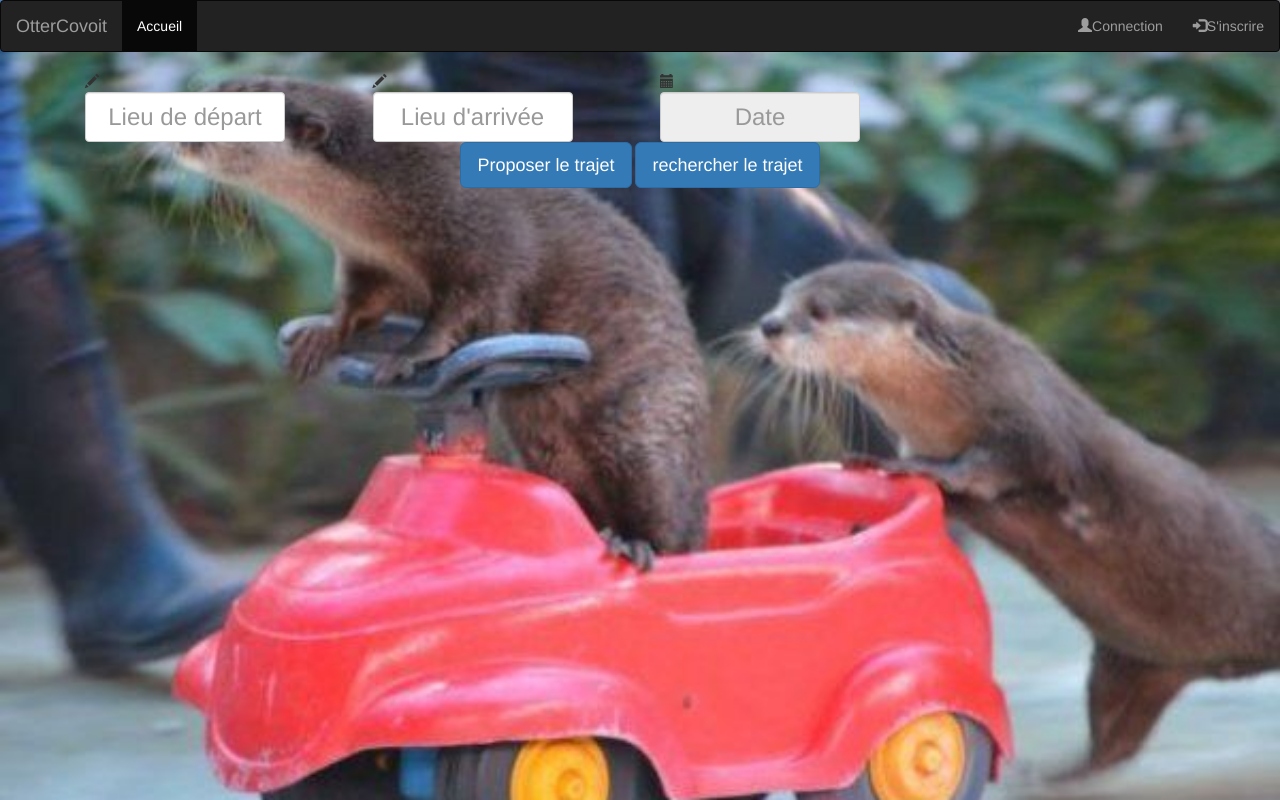
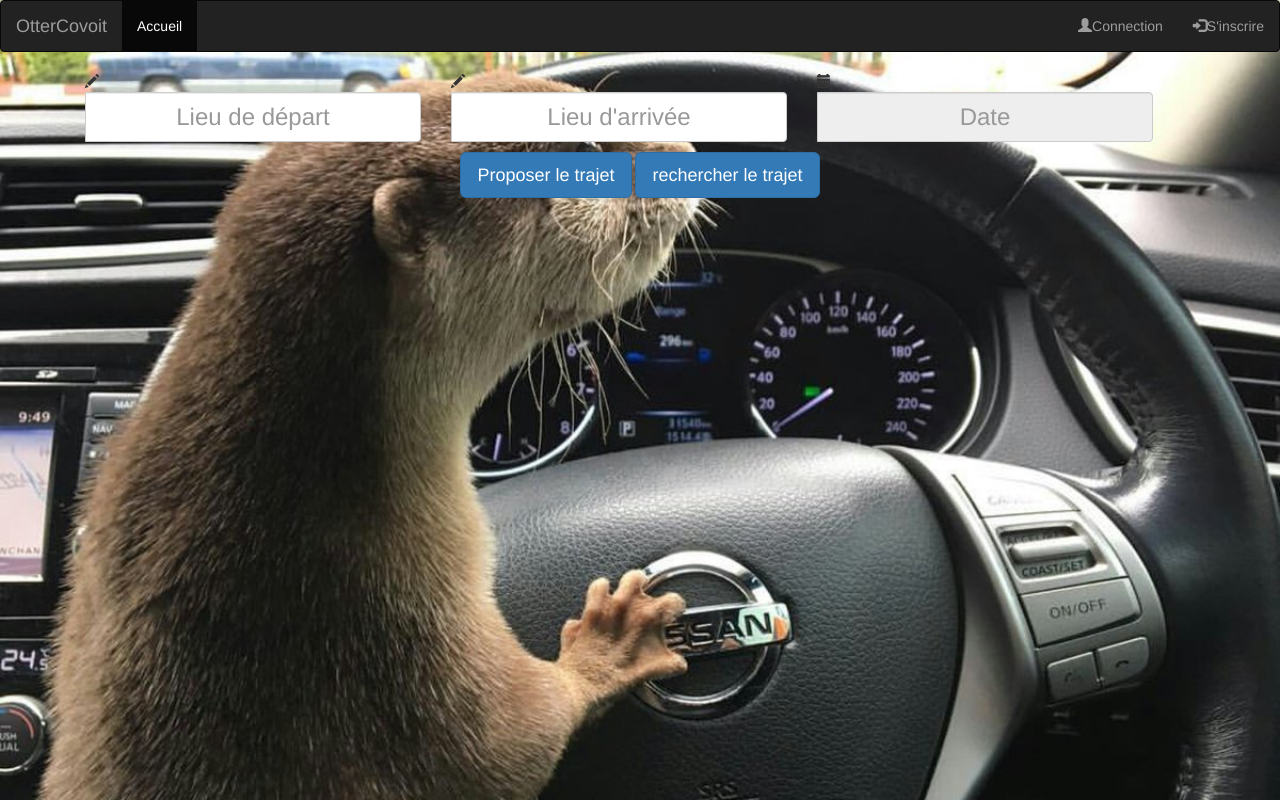
Before and after one commit to Mahery05/projet-covoit, a PHP site: page / in a window 1280 px wide. Run offline with PHP 8.4, Linux system fonts and the light colour scheme; some libraries are stand-ins or nearby versions.

Commit message:
Mise à jour

```diff
--- a/Index.html
+++ b/Index.html
@@ -1,6 +1,5 @@
 <!DOCTYPE html>
 <html lang="en">
-
   <head>
     <title>OtterCovoit | Accueil</title>
     <meta charset="utf-8">
@@ -10,9 +9,7 @@
     <script src="https://ajax.googleapis.com/ajax/libs/jquery/3.2.1/jquery.min.js"></script>
     <script src="https://maxcdn.bootstrapcdn.com/bootstrap/3.3.7/js/bootstrap.min.js"></script>
   </head>
-
   <body>
-
     <nav class="navbar navbar-inverse">
       <div class="container-fluid">
 	<div class="navbar-header">
@@ -27,39 +24,33 @@
 	</ul>
       </div>
     </nav>
-
     <div class="container">
-    <div class="row">
-
-      <div id="Adresse_depart" class="col-xs-12 col-md-5">
+      <div class="row justify-content-center input-group input-group-lg">
+        <div id="Adresse_depart" class="col-xs-12 col-md-4">
           <div class="icn">
 	    <i class="glyphicon glyphicon-pencil" title="Point de départ | Me localiser" alt="départ"></i>
           </div>
           <input type="text" id="ChmpAdresseDepart" data-html='true' autocomplete="off"  class='geocodify form-control buttonIndexTrajet' name="ChmpAdresseDepart" placeholder="Lieu de départ"/>
         </div>
-
-      <div id="Adresse_arrivee" class="col-xs-12 col-md-5">
+        <div id="Adresse_arrivee" class="col-xs-12 col-md-4">
           <div class="icn">
 	    <i class="glyphicon glyphicon-pencil" title="Point d'arrivé" alt="arrivé"></i>
 	  </div>
           <input type="text" id="ChmpAdresseArrivee" data-html='true' class="form-control buttonIndexTrajet" autocomplete="off" name="ChmpAdresseArrivee" placeholder="Lieu d'arrivée"/>
         </div>
-
-      <div id="Champs_date" class="col-xs-12 col-md-2">
+        <div id="Champs_date" class="col-xs-12 col-md-4">
           <div class="icn">
 	    <i class="glyphicon glyphicon-calendar"></i>
 	  </div>
           <input type="text" name="depart_le" id="depart_le" class='form-control buttonIndexTrajet' tabindex="4" placeholder="Date" readonly/>
         </div>
-
       </div>
     </div>
-
+    <div class="marge">
       <div class="center-block text-center">
 	<button type="button" class="btn btn-primary btn-lg">Proposer le trajet</button>
 	<button type="button" class="btn btn-primary btn-lg">rechercher le trajet</button>
       </div>
-
+    </div>
   </body>
-
 </html>
--- a/index.css
+++ b/index.css
@@ -4,7 +4,7 @@ html {
 
 
 body{
-    background-image:url(background.jpg);
+    background-image:url(background2.jpg);
     background-repeat:no-repeat;
     background-attachment:fixed;
     height: 200px;
@@ -12,7 +12,7 @@ body{
     min-height: 100%;
     margin: 0;
     padding: 0;
-    /*position: relative;*/
+    position: relative;
 }
 
 .buttonIndexTrajet
@@ -47,3 +47,9 @@ footer{
 
     text-align: center;
 }
+
+.marge{
+
+
+   padding : 10px;
+}
```
Also changed, not shown: background2.jpg (added). Lines whose indentation alone changed are shown as unchanged.
